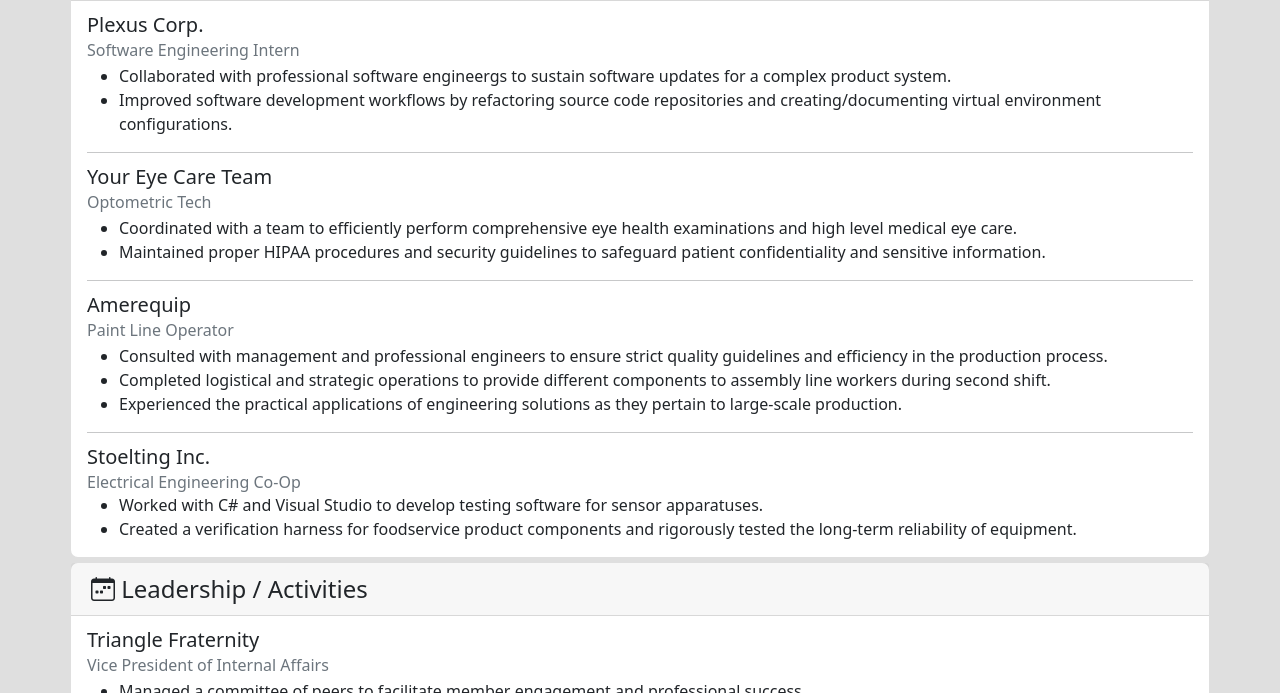
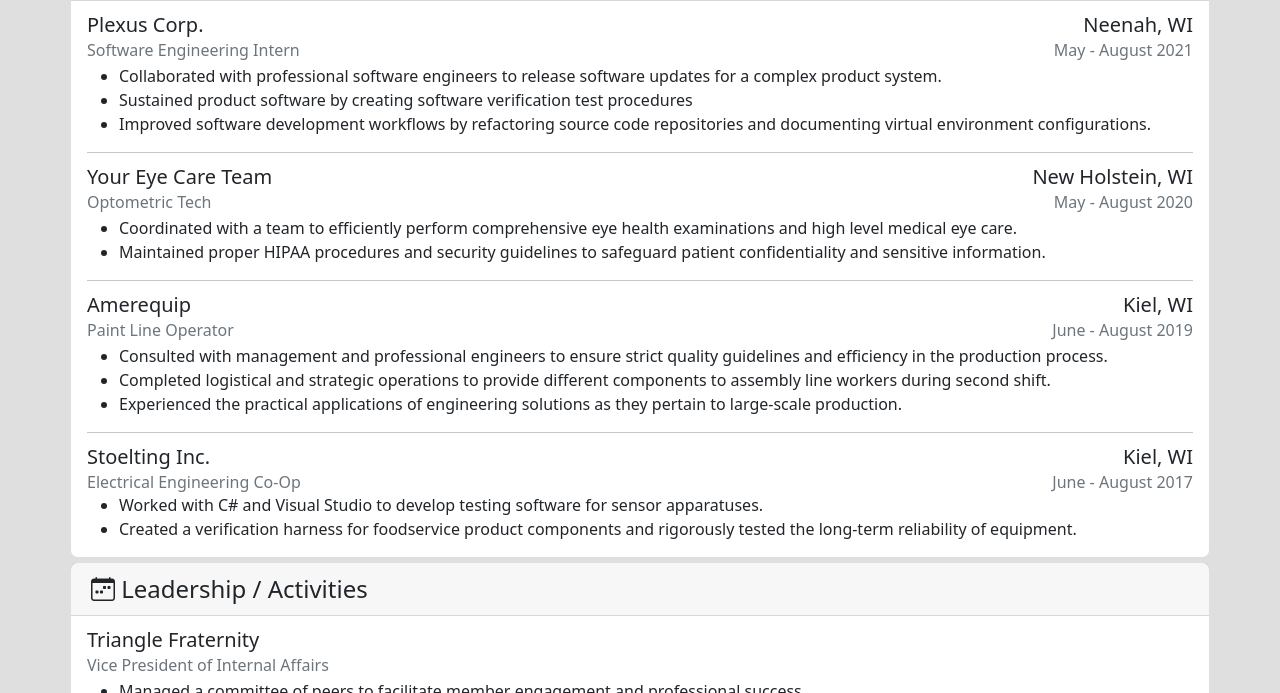
Before and after one commit to stevencott/online-portfolio, a plain HTML site: page index.html in a window 1280 px wide. Shown: the part 530-1223 px from the top of the page. Drawn offline with nearby package versions, Linux system fonts and the light colour scheme.

Commit message:
Added dates and locations to experience and .gitignore

```diff
--- a/index.html
+++ b/index.html
@@ -12,7 +12,7 @@
 
   <!-- Bootstrap CSS source -->
   <link href="https://cdn.jsdelivr.net/npm/bootstrap@5.0.2/dist/css/bootstrap.min.css" rel="stylesheet"
-  integrity="sha384-EVSTQN3/azprG1Anm3QDgpJLIm9Nao0Yz1ztcQTwFspd3yD65VohhpuuCOmLASjC" crossorigin="anonymous">
+    integrity="sha384-EVSTQN3/azprG1Anm3QDgpJLIm9Nao0Yz1ztcQTwFspd3yD65VohhpuuCOmLASjC" crossorigin="anonymous">
   <link rel="stylesheet" href="https://cdn.jsdelivr.net/npm/bootstrap-icons@1.5.0/font/bootstrap-icons.css">
   <link rel="stylesheet" href="css/bootstrap.css">
 
@@ -115,17 +115,30 @@
             </h4>
           </div>
           <div class="card-body">
-            <h5 class="card-subtitle">Plexus Corp.</h5>
-            <h6 class="card-subtitle mt-1 mb-1 text-muted">Software Engineering Intern</h6>
+            <h5 class="card-subtitle">
+              Plexus Corp.
+              <span style="float: right;">Neenah, WI</span>
+            </h5>
+            <h6 class="card-subtitle mt-1 mb-1 text-muted">
+              Software Engineering Intern
+              <span style="float: right;">May - August 2021</span>
+            </h6>
             <ul class="card-text">
-              <li>Collaborated with professional software engineergs to sustain software updates for a complex product
+              <li>Collaborated with professional software engineers to release software updates for a complex product
                 system.</li>
+              <li>Sustained product software by creating software verification test procedures</li>
               <li>Improved software development workflows by refactoring source code repositories and
-                creating/documenting virtual environment configurations.</li>
+                documenting virtual environment configurations.</li>
             </ul>
             <hr>
-            <h5 class="card-subtitle">Your Eye Care Team</h5>
-            <h6 class="card-subtitle mt-1 mb-1 text-muted">Optometric Tech</h6>
+            <h5 class="card-subtitle">
+              Your Eye Care Team
+              <span style="float: right;">New Holstein, WI</span>
+            </h5>
+            <h6 class="card-subtitle mt-1 mb-1 text-muted">
+              Optometric Tech
+              <span style="float: right;">May - August 2020</span>
+            </h6>
             <ul class="card-text">
               <li>Coordinated with a team to efficiently perform comprehensive eye health examinations and high level
                 medical eye care.</li>
@@ -133,26 +146,35 @@
                 sensitive information.</li>
             </ul>
             <hr>
-            <h5 class="card-subtitle">Amerequip</h5>
-            <h6 class="card-subtitle mt-1 mb-1 text-muted">Paint Line Operator</h6>
+            <h5 class="card-subtitle">
+              Amerequip
+              <span style="float: right;">Kiel, WI</span>
+            </h5>
+            <h6 class="card-subtitle mt-1 mb-1 text-muted">
+              Paint Line Operator
+              <span style="float: right;">June - August 2019</span>
+            </h6>
             <ul class="card-text">
               <li>Consulted with management and professional engineers to ensure strict quality guidelines and
-                efficiency
-                in the production process.</li>
+                efficiency in the production process.</li>
               <li>Completed logistical and strategic operations to provide different components to assembly line
-                workers
-                during second shift.</li>
+                workers during second shift.</li>
               <li>Experienced the practical applications of engineering solutions as they pertain to large-scale
                 production.</li>
             </ul>
             <hr>
-            <h5 class="card-subtitle">Stoelting Inc.</h5>
-            <h6 class="card-subtitle mt-1 text-muted">Electrical Engineering Co-Op</h6>
+            <h5 class="card-subtitle">
+              Stoelting Inc.
+              <span style="float: right;">Kiel, WI</span>
+            </h5>
+            <h6 class="card-subtitle mt-1 text-muted">
+              Electrical Engineering Co-Op
+              <span style="float: right;">June - August 2017</span>
+            </h6>
             <ul class="card-text">
               <li>Worked with C# and Visual Studio to develop testing software for sensor apparatuses.</li>
               <li>Created a verification harness for foodservice product components and rigorously tested the
-                long-term
-                reliability of equipment.</li>
+                long-term reliability of equipment.</li>
             </ul>
           </div>
         </div>
```
Also changed, not shown: 1 other file.
